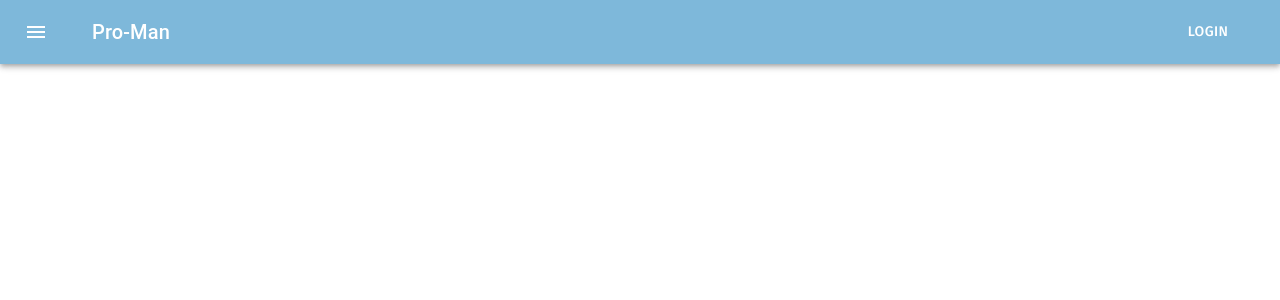
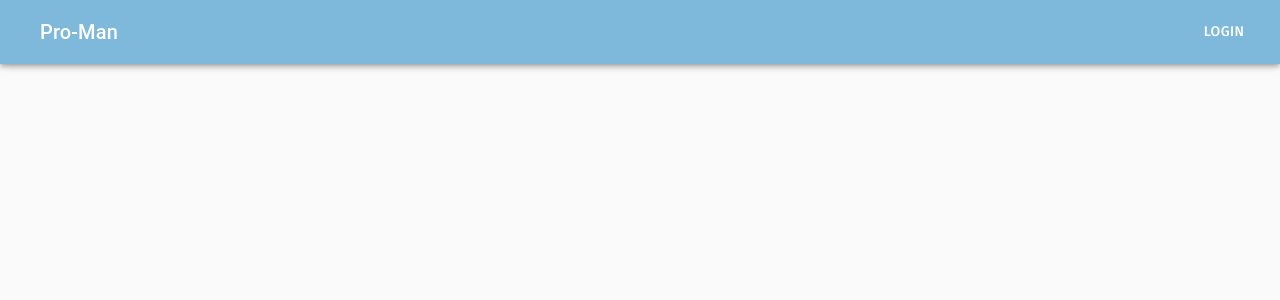
Before and after one commit to Lukasevic-Robert/Project_Management_System_FullStack, a React (Create React App) app in the folder front/: page /api/auth/signin in a window 1280 px wide. Shown: the top 300 px of the page. Built offline with nearby package versions, Linux system fonts and the light colour scheme.

Commit message:
added drawer to navbar

```diff
--- /dev/null
+++ b/front/src/Navbar.css
@@ -0,0 +1,4 @@
+a:hover, a:visited, a:link, a:active
+{
+    text-decoration: none;
+}
--- a/front/src/components/NavBar.js
+++ b/front/src/components/NavBar.js
@@ -1,19 +1,34 @@
 import React, { useContext } from 'react';
-
+import Routes from './Routes';
+import { Link, useHistory } from "react-router-dom";
 import '../../node_modules/bootstrap/dist/css/bootstrap.min.css';
-import { Link } from "react-router-dom";
-
-import { makeStyles } from '@material-ui/core/styles';
+import '../Navbar.css';
+import clsx from 'clsx';
 import AppBar from '@material-ui/core/AppBar';
 import Toolbar from '@material-ui/core/Toolbar';
 import Typography from '@material-ui/core/Typography';
 import Button from '@material-ui/core/Button';
 import IconButton from '@material-ui/core/IconButton';
 import MenuIcon from '@material-ui/icons/Menu';
+import { makeStyles } from '@material-ui/core/styles';
 import { createMuiTheme } from '@material-ui/core/styles';
 import { ThemeProvider } from '@material-ui/styles';
 import { AuthContext } from '../context/AuthContext.js';
-import {ProjectContext } from '../context/ProjectContext.js';
+import { ProjectContext } from '../context/ProjectContext.js';
+import Drawer from '@material-ui/core/Drawer';
+import CssBaseline from '@material-ui/core/CssBaseline';
+import List from '@material-ui/core/List';
+import Divider from '@material-ui/core/Divider';
+import ChevronLeftIcon from '@material-ui/icons/ChevronLeft';
+import ChevronRightIcon from '@material-ui/icons/ChevronRight';
+import ListItem from '@material-ui/core/ListItem';
+import ListItemIcon from '@material-ui/core/ListItemIcon';
+import ListItemText from '@material-ui/core/ListItemText';
+import LayersOutlinedIcon from '@material-ui/icons/LayersOutlined';
+import ViewWeekOutlinedIcon from '@material-ui/icons/ViewWeekOutlined';
+import ViewHeadlineOutlinedIcon from '@material-ui/icons/ViewHeadlineOutlined';
+
+const drawerWidth = 240;
 
 
 const theme = createMuiTheme({
@@ -29,46 +44,122 @@ const theme = createMuiTheme({
   },
 });
 
-const useStyles = makeStyles({
+const useStyles = makeStyles((theme) => ({
   root: {
+    display: 'flex',
     flexGrow: 1,
+  },
+  appBar: {
+    transition: theme.transitions.create(['margin', 'width'], {
+      easing: theme.transitions.easing.sharp,
+      duration: theme.transitions.duration.leavingScreen,
+    }),
+  },
+  appBarShift: {
+    width: `calc(100% - ${drawerWidth}px)`,
+    marginLeft: drawerWidth,
+    transition: theme.transitions.create(['margin', 'width'], {
+      easing: theme.transitions.easing.easeOut,
+      duration: theme.transitions.duration.enteringScreen,
+    }),
   },
   menuButton: {
     marginRight: theme.spacing(2),
+
   },
-  title: {
+  align: {
+    marginLeft: 'auto',
+  },
+  hide: {
+    display: 'none',
+  },
+  drawer: {
+    width: drawerWidth,
+    flexShrink: 0,
+  },
+  drawerPaper: {
+    width: drawerWidth,
+  },
+  drawerHeader: {
+    display: 'flex',
+    alignItems: 'center',
+    padding: theme.spacing(0, 1),
+    // necessary for content to be below app bar
+    ...theme.mixins.toolbar,
+    justifyContent: 'flex-end',
+  },
+  content: {
     flexGrow: 1,
+    padding: theme.spacing(3),
+    transition: theme.transitions.create('margin', {
+      easing: theme.transitions.easing.sharp,
+      duration: theme.transitions.duration.leavingScreen,
+    }),
+    marginLeft: -drawerWidth,
   },
-});
+  contentShift: {
+    transition: theme.transitions.create('margin', {
+      easing: theme.transitions.easing.easeOut,
+      duration: theme.transitions.duration.enteringScreen,
+    }),
+    marginLeft: 0,
+  },
+}));
 
 
 export default function NavBar() {
 
+  let history = useHistory();
   const { isAdmin, isAuthenticated, authUser, logout } = useContext(AuthContext);
-  const { refreshContext, setRefreshContext} = useContext(ProjectContext);
+  const { refreshContext, setRefreshContext, activeProject } = useContext(ProjectContext);
   const classes = useStyles();
+  const [open, setOpen] = React.useState(false);
 
+  const handleDrawerOpen = () => {
+    setOpen(true);
+  };
+
+  const handleDrawerClose = () => {
+    setOpen(false);
+  };
 
   const logOut = () => {
     setRefreshContext(!refreshContext);
+    handleDrawerClose();
     logout();
   }
+
+  const handleRedirect = (path) => {
+history.push(path);
+  }
+
 
 
   return (
     <ThemeProvider theme={theme}>
       <div className={classes.root}>
-        <AppBar position="static" style={{ background: '#7eb8da' }}>
+        <CssBaseline />
+        <AppBar position="fixed"
+          className={clsx(classes.appBar, {
+            [classes.appBarShift]: open,
+          })} style={{ background: '#7eb8da' }}>
           <Toolbar>
-            <IconButton edge="start" className={classes.menuButton} color="inherit" aria-label="menu">
-              <MenuIcon color="white" />
-            </IconButton>
+            {isAuthenticated() && (
+            <IconButton
+              color="inherit"
+              aria-label="open drawer"
+              onClick={handleDrawerOpen}
+              edge="start"
+              className={clsx(classes.menuButton, open && classes.hide)}
+            >
+              <MenuIcon />
+            </IconButton>)}
             <Typography variant="h6" className={classes.title}>
               <Link style={{ color: 'white', fontSize: 20 }} className="nav-link" to={() => isAuthenticated() ? "/projects" : "/signin"}>Pro-Man</Link>
             </Typography>
 
               {isAdmin() && (
-              <Link to={"/admin"} style={{ color: '#92ddea' }} className="nav-link"><Button style={{ color: 'white' }}>ADMIN BOARD</Button></Link>
+                <Link to={"/admin"} style={{ color: '#92ddea' }} className={classes.align}><Button style={{ color: 'white' }}>ADMIN BOARD</Button></Link>
               )}
               {isAuthenticated() ? (
                 <>
@@ -77,7 +168,7 @@ export default function NavBar() {
                 </>
               ) : (
                 <>
-                <Link className="nav-link" to={"/signin"}><Button style={{ color: 'white' }}>LogIn</Button></Link>
+                  <Link className={classes.align} to={"/signin"}><Button style={{ color: 'white' }}>LogIn</Button></Link>
                   {/* <li className="nav-item">
                 <Link to={"/register"} className="nav-link">
                   Sign Up
@@ -86,9 +177,47 @@ export default function NavBar() {
                 </>
               )}
 
-
           </Toolbar>
         </AppBar>
+        <Drawer
+          className={classes.drawer}
+          variant="persistent"
+          anchor="left"
+          open={open}
+          classes={{
+            paper: classes.drawerPaper,
+          }}
+        >
+          <div className={classes.drawerHeader}>
+            <IconButton onClick={handleDrawerClose}>
+              {theme.direction === 'ltr' ? <ChevronLeftIcon /> : <ChevronRightIcon />}
+            </IconButton>
+          </div>
+          <Divider />
+          <List>
+            <ListItem button key={1} onClick={() => handleRedirect('/projects')}><ListItemIcon><LayersOutlinedIcon/></ListItemIcon> <ListItemText primary={'Projects'}/></ListItem>
+            <ListItem button key={2} onClick={() => handleRedirect(`/backlog/${activeProject}`)}><ListItemIcon><ViewHeadlineOutlinedIcon/></ListItemIcon> <ListItemText primary={'Backlog'}/></ListItem>
+            <ListItem button key={3} onClick={() => handleRedirect(`/active-board/${activeProject}`)}><ListItemIcon><ViewWeekOutlinedIcon/></ListItemIcon> <ListItemText primary={'Active Board'}/></ListItem>
+
+          </List>
+          <Divider />
+          {/* <List>
+            {['All mail', 'Trash', 'Spam'].map((text, index) => (
+              <ListItem button key={text}>
+                <ListItemIcon>{index % 2 === 0 ? <InboxIcon /> : <MailIcon />}</ListItemIcon>
+                <ListItemText primary={text} />
+              </ListItem>
+            ))}
+          </List> */}
+        </Drawer>
+        <main
+          className={clsx(classes.content, {
+            [classes.contentShift]: open,
+          })}
+        >
+          <div className={classes.drawerHeader} />
+          <Routes />
+        </main>
       </div>
     </ThemeProvider>
   )
--- /dev/null
+++ b/front/src/components/Routes.js
@@ -0,0 +1,84 @@
+import React, { useContext } from 'react';
+
+import '../../node_modules/bootstrap/dist/css/bootstrap.min.css';
+import { Switch, Route, Redirect } from "react-router-dom";
+import Login from "./Login.js";
+import BoardUser from './BoardUser.js';
+import BoardAdmin from './BoardAdmin.js';
+import Profile from './Profile.js';
+import ProjectList from './ProjectList.js';
+import CreateProject from './CreateProject.js';
+import ViewProjectTasks from './ViewProjectTasks.js';
+import { AuthContext } from '../context/AuthContext';
+
+
+const AdminRoute = ({ component: Component, ...rest }) => {
+    const value = useContext(AuthContext);
+    return (
+        <Route {...rest} render={(props) =>
+            value.isAuthenticated() && value.isAdmin() ? (
+                <Component {...props} />
+            ) : (
+                <Redirect to="/" />
+            )
+        }
+        ></Route>
+    );
+};
+
+const ModeratorRoute = ({ component: Component, ...rest }) => {
+    const value = useContext(AuthContext);
+    return (
+        <Route {...rest} render={(props) =>
+            value.isAuthenticated() && (value.isModerator() || value.isAdmin()) ? (
+                <Component {...props} />
+            ) : (
+                <Redirect to="/" />
+            )
+        }
+        ></Route>
+    );
+};
+
+const AuthenticatedRoute = ({ component: Component, ...rest }) => {
+    const value = useContext(AuthContext);
+    return (
+        <Route {...rest} render={(props) =>
+            value.isAuthenticated() ? (
+                <Component {...props} />
+            ) : (
+                <Redirect to="/signin" />
+            )
+        }
+        ></Route>
+    );
+};
+
+function Routes() {
+    return (
+
+        <div className="auth-wrapper">
+            <div className="auth-inner">
+                <Switch>
+
+                    <Route exact path='/' component={Login} />
+                    <Route path="/signin" component={Login} />
+
+                    <AuthenticatedRoute path="/user" component={BoardUser} />
+
+                    <AdminRoute path="/admin" component={BoardAdmin} />
+
+                    <AuthenticatedRoute path="/profile" component={Profile} />
+
+                    <AuthenticatedRoute exact path="/projects" component={ProjectList} />
+
+                    <ModeratorRoute path="/projects/:id" component={CreateProject} />
+
+                    <AuthenticatedRoute path="/tasks/:id" component={ViewProjectTasks} />
+
+                </Switch>
+            </div>
+        </div>
+    )
+}
+export default Routes;
--- a/front/src/context/AuthContext.js
+++ b/front/src/context/AuthContext.js
@@ -1,13 +1,14 @@
 import React, { createContext, useState } from 'react';
-import { useHistory } from 'react-router-dom';
+import { useHistory } from "react-router-dom";
 
 const AuthContext = createContext();
 const { Provider } = AuthContext;
 
 const AuthProvider = ({ children }) => {
-    const history = useHistory();
+
     const user = localStorage.getItem('user');
     const url = "http://localhost:8080/api/";
+    let history = useHistory();
 
     const [authUser, setAuthState] = useState(
         user ? JSON.parse(user) : {}
@@ -21,6 +22,7 @@ const AuthProvider = ({ children }) => {
     const logout = () => {
         localStorage.removeItem('user');
         setAuthState({});
+        history.push('/signin');
     };
 
     const isAuthenticated = () => {
--- a/front/src/context/ProjectContext.js
+++ b/front/src/context/ProjectContext.js
@@ -8,6 +8,7 @@ const ProjectContextProvider = ({ children }) => {
     const [rowsPerPage, setRowsPerPage] = useState(5);
     const [page, setPage] = useState(0);
     const [refreshContext, setRefreshContext] = useState(false);
+    const [activeProject,setActiveProject] = useState();
 
     useEffect(() => {
         setRowsPerPage(5);
@@ -22,7 +23,9 @@ const ProjectContextProvider = ({ children }) => {
                 page,
                 setPage,
                 refreshContext,
-                setRefreshContext
+                setRefreshContext,
+                activeProject,
+                setActiveProject
             }}
         >
             {children}
```
Also changed, not shown: front/src/App.js (+3 -75 lines), front/src/components/CreateProject.js (+7 -7 lines), front/src/components/ProjectList.js (+4 -3 lines), front/src/components/ViewProjectTasks.js (+14 -7 lines). Lines whose indentation alone changed are shown as unchanged.
